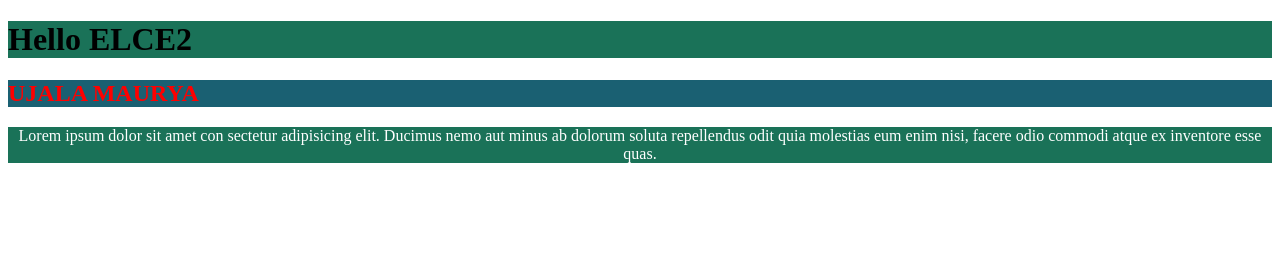
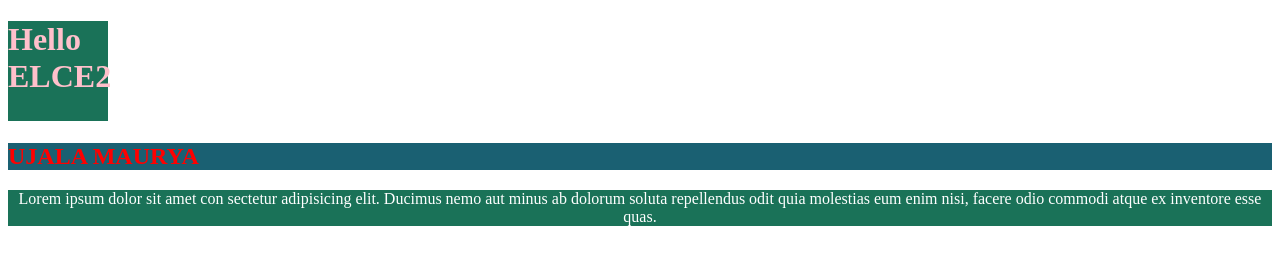
Before and after one commit to ujalamaurya0907/WDW_10163, a plain HTML site: page CSS/index.html in a window 1280 px wide. Drawn offline with Linux system fonts and the light colour scheme.

Commit message:
exp04 commit 2

```diff
--- a/CSS/index.html
+++ b/CSS/index.html
@@ -14,7 +14,7 @@
     </style>
 </head>
 <body>
-    <h1 style="background-color: rgb(26, 114, 88); color: pink height: 100, width: 100;">Hello ELCE2</h1>
+    <h1 style="background-color: rgb(26, 114, 88); color: pink; height: 100px; width: 100px;">Hello ELCE2</h1>
     <h2 style="background-color: rgb(26, 96, 114); color: red;">UJALA MAURYA</h2>
     <p style="background-color: rgb(26, 114, 88); color: white;">Lorem ipsum dolor sit amet con
         sectetur adipisicing elit. Ducimus nemo aut minus ab dolorum soluta repellendus odit quia
```
